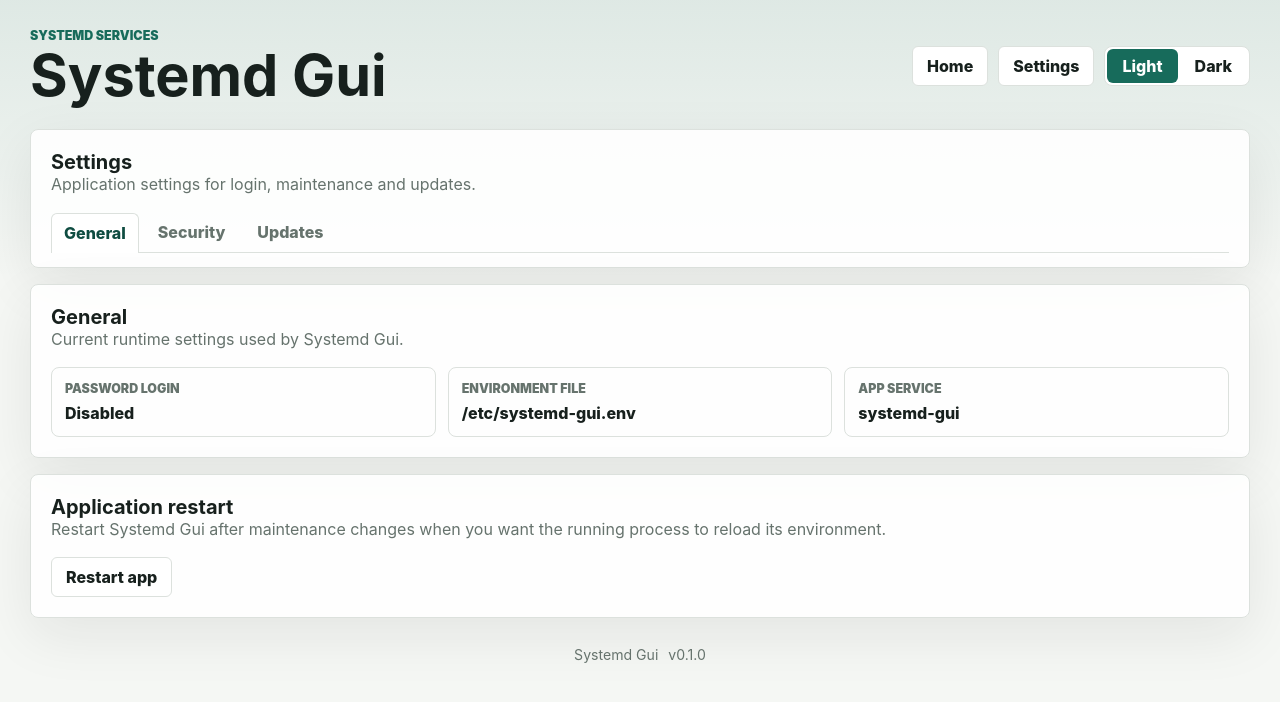
After one commit to Nisbo/systemd-gui, a Flask app: page /settings in a window 1280 px wide. The commit adds this page. Shown: the top 702 px of the page. Run offline with Flask 3, Linux system fonts and the light colour scheme.

Commit message:
Prepare release settings and backups

```diff
--- a/systemd_gui/app.py
+++ b/systemd_gui/app.py
@@ -5,6 +5,7 @@ import secrets
 import shlex
 import shutil
 import subprocess
+from datetime import datetime
 from pathlib import Path
 
 from flask import Flask, flash, redirect, render_template, request, session, url_for
@@ -12,9 +13,11 @@ from flask import Flask, flash, redirect, render_template, request, session, url
 from .systemd import (
     is_protected_service,
     journalctl_available,
+    list_unit_backups,
     list_services,
     read_editable_unit,
     read_favorites,
+    read_unit_backup,
     run_journalctl,
     run_systemctl,
     service_info,
@@ -24,6 +27,7 @@ from .systemd import (
     write_editable_unit,
     write_favorites,
 )
+from .updater import git_update_state, update_from_git
 from .version import APP_NAME, APP_VERSION, REPO_URL
 
 SERVICE_ACTIONS = {"start", "stop", "restart", "reload", "enable", "disable"}
@@ -41,6 +45,7 @@ def create_app() -> Flask:
         ENV_FILE=Path(os.environ.get("SYSTEMD_GUI_ENV_FILE", "/etc/systemd-gui.env")),
         SYSTEMD_GUI_SERVICE=os.environ.get("SYSTEMD_GUI_SERVICE", "systemd-gui"),
     )
+    _sync_settings_from_env(app)
 
     @app.before_request
     def require_login_and_csrf():
@@ -117,6 +122,71 @@ def create_app() -> Flask:
             protected_count=sum(1 for item in services if item["protected"]),
         )
 
+    @app.get("/settings")
+    def settings():
+        active_tab = request.args.get("tab", "general")
+        if active_tab not in {"general", "security", "updates"}:
+            active_tab = "general"
+        return render_template(
+            "settings.html",
+            active_tab=active_tab,
+            env_file=app.config["ENV_FILE"],
+            password_enabled=bool(app.config["ADMIN_PASSWORD"]),
+            systemd_gui_service=app.config["SYSTEMD_GUI_SERVICE"],
+            git_state=git_update_state(_app_root(app)),
+            update_result=session.pop("update_result", None),
+            app_update_pending_restart=session.get("app_update_pending_restart", False),
+        )
+
+    @app.post("/settings/update/git")
+    def apply_git_update():
+        result = update_from_git(_app_root(app))
+        session["update_result"] = {
+            "ok": result.ok,
+            "message": result.message,
+            "details": result.details,
+        }
+        if result.ok:
+            session["app_update_pending_restart"] = True
+        flash(result.message, "success" if result.ok else "error")
+        return redirect(url_for("settings", tab="updates"))
+
+    @app.post("/settings/security/password")
+    def change_password():
+        current_password = request.form.get("current_password", "")
+        new_password = request.form.get("new_password", "")
+        confirm_password = request.form.get("confirm_password", "")
+
+        if app.config["ADMIN_PASSWORD"] and not secrets.compare_digest(current_password, app.config["ADMIN_PASSWORD"]):
+            flash("Current password is incorrect.", "error")
+            return redirect(url_for("settings", tab="security"))
+        if new_password != confirm_password:
+            flash("New passwords do not match.", "error")
+            return redirect(url_for("settings", tab="security"))
+        if len(new_password) < 8:
+            flash("New password must be at least 8 characters.", "error")
+            return redirect(url_for("settings", tab="security"))
+        if any(char.isspace() for char in new_password):
+            flash("New password must not contain whitespace.", "error")
+            return redirect(url_for("settings", tab="security"))
+
+        try:
+            backup_path = _update_env_value(
+                Path(app.config["ENV_FILE"]),
+                "SYSTEMD_GUI_PASSWORD",
+                new_password,
+                Path(app.config["DATA_DIR"]) / "env-backups",
+            )
+        except OSError as exc:
+            flash(f"Password could not be saved: {exc}", "error")
+            return redirect(url_for("settings", tab="security"))
+
+        app.config["ADMIN_PASSWORD"] = new_password
+        session.clear()
+        backup_note = f" Environment backup: {backup_path}." if backup_path else ""
+        flash(f"Password changed.{backup_note} Please sign in again.", "success")
+        return redirect(url_for("login"))
+
     @app.get("/service/<name>")
     def service_detail(name: str):
         if not _valid_or_flash(name):
@@ -125,7 +195,15 @@ def create_app() -> Flask:
         content = unit_content(name)
         logs = run_journalctl(name, 200)
         editable = _editable(name)
-        return render_template("service_detail.html", info=info, content=content, logs=logs, editable=editable)
+        backups = list_unit_backups(name, _backup_dir(app))
+        return render_template(
+            "service_detail.html",
+            info=info,
+            content=content,
+            logs=logs,
+            editable=editable,
+            backups=backups,
+        )
 
     @app.post("/service/<name>/<action>")
     def service_action(name: str, action: str):
@@ -172,7 +250,8 @@ def create_app() -> Flask:
         except (OSError, ValueError) as exc:
             flash(str(exc), "error")
             return redirect(url_for("service_detail", name=name))
-        return render_template("service_edit.html", name=name, path=path, content=content)
+        backups = list_unit_backups(name, _backup_dir(app))
+        return render_template("service_edit.html", name=name, path=path, content=content, backups=backups)
 
     @app.post("/service/<name>/edit")
     def save_service(name: str):
@@ -188,6 +267,17 @@ def create_app() -> Flask:
             return redirect(url_for("service_detail", name=name))
         flash(f"Unit file saved. Backup: {backup_path}. Run daemon-reload before restarting the service.", "success")
         return redirect(url_for("service_detail", name=name))
+
+    @app.get("/service/<name>/backup/<backup_name>")
+    def service_backup(name: str, backup_name: str):
+        if not _valid_or_flash(name):
+            return redirect(url_for("index"))
+        try:
+            path, content = read_unit_backup(name, backup_name, _backup_dir(app))
+        except (OSError, ValueError) as exc:
+            flash(str(exc), "error")
+            return redirect(url_for("service_detail", name=name))
+        return render_template("service_backup.html", name=name, backup_name=backup_name, path=path, content=content)
 
     @app.post("/daemon-reload")
     def daemon_reload():
@@ -214,6 +304,76 @@ def _favorites_path(app: Flask) -> Path:
     return Path(app.config["DATA_DIR"]) / "favorites.json"
 
 
+def _backup_dir(app: Flask) -> Path:
+    return Path(app.config["DATA_DIR"]) / "unit-backups"
+
+
+def _app_root(app: Flask) -> Path:
+    return Path(app.root_path).parent
+
+
+def _sync_settings_from_env(app: Flask) -> None:
+    env_values = _read_env_file(Path(app.config["ENV_FILE"]))
+    if not env_values:
+        return
+    if "SYSTEMD_GUI_PASSWORD" in env_values:
+        app.config["ADMIN_PASSWORD"] = env_values["SYSTEMD_GUI_PASSWORD"]
+    if "SYSTEMD_GUI_ALLOW_PROTECTED" in env_values:
+        app.config["ALLOW_PROTECTED"] = env_values["SYSTEMD_GUI_ALLOW_PROTECTED"] == "1"
+    if env_values.get("SYSTEMD_GUI_SERVICE"):
+        app.config["SYSTEMD_GUI_SERVICE"] = env_values["SYSTEMD_GUI_SERVICE"]
+
+
+def _read_env_file(path: Path) -> dict[str, str]:
+    if not path.exists():
+        return {}
+    try:
+        lines = path.read_text(encoding="utf-8").splitlines()
+    except OSError:
+        return {}
+
+    values: dict[str, str] = {}
+    for line in lines:
+        stripped = line.strip()
+        if not stripped or stripped.startswith("#") or "=" not in stripped:
+            continue
+        key, value = stripped.split("=", 1)
+        values[key.strip()] = value.strip().strip('"').strip("'")
+    return values
+
+
+def _update_env_value(path: Path, key: str, value: str, backup_dir: Path | None = None) -> Path | None:
+    lines = path.read_text(encoding="utf-8").splitlines() if path.exists() else []
+    backup_path = _backup_file(path, backup_dir) if backup_dir else None
+    replacement = f"{key}={value}"
+    updated = False
+    output: list[str] = []
+
+    for line in lines:
+        if line.startswith(f"{key}="):
+            output.append(replacement)
+            updated = True
+        else:
+            output.append(line)
+
+    if not updated:
+        output.append(replacement)
+
+    path.parent.mkdir(parents=True, exist_ok=True)
+    path.write_text("\n".join(output) + "\n", encoding="utf-8")
+    return backup_path
+
+
+def _backup_file(path: Path, backup_dir: Path | None) -> Path | None:
+    if not backup_dir or not path.exists():
+        return None
+    backup_dir.mkdir(parents=True, exist_ok=True)
+    stamp = datetime.now().strftime("%Y%m%d-%H%M%S")
+    backup_path = backup_dir / f"{path.name}.{stamp}.bak"
+    backup_path.write_text(path.read_text(encoding="utf-8"), encoding="utf-8")
+    return backup_path
+
+
 def _valid_or_flash(name: str) -> bool:
     if valid_service_name(name):
         return True
--- a/systemd_gui/static/styles.css
+++ b/systemd_gui/static/styles.css
@@ -26,29 +26,42 @@ h1,h2,h3,p { margin:0; } h1 { font-size:clamp(2rem, 5vw, 3.6rem); line-height:1;
 .panel,.operation-card { background:color-mix(in srgb, var(--panel) 90%, transparent); border:1px solid var(--line); border-radius:8px; box-shadow:var(--shadow); }
 .panel { margin-top:16px; padding:20px; }
 .panel.narrow { max-width:680px; margin-inline:auto; }
+.settings-tabs-panel { padding-bottom:14px; }
+.settings-tabs { display:flex; gap:6px; flex-wrap:wrap; border-bottom:1px solid var(--line); }
+.settings-tab { display:inline-flex; align-items:center; min-height:40px; padding:0 12px; border:1px solid transparent; border-bottom:0; border-radius:6px 6px 0 0; color:var(--muted); font-weight:850; }
+.settings-tab.active { background:var(--panel); border-color:var(--line); color:var(--accent-strong); transform:translateY(1px); }
 .operations-grid { display:grid; grid-template-columns:repeat(4, minmax(0, 1fr)); gap:14px; margin-bottom:16px; }
 .operation-card { display:grid; gap:8px; padding:16px; min-height:98px; }
 .operation-card span { color:var(--muted); font-size:.78rem; font-weight:900; text-transform:uppercase; }
 .operation-card strong { font-size:1.4rem; }
 button,.primary-button,.ghost-button,.danger-button { display:inline-flex; align-items:center; justify-content:center; min-height:40px; border:1px solid transparent; border-radius:6px; font:inherit; font-weight:850; cursor:pointer; padding:0 14px; }
+button:disabled { opacity:.48; cursor:not-allowed; }
 .primary-button { background:var(--accent); color:#fff; } .ghost-button { background:var(--panel); border-color:var(--line); color:var(--ink); } .danger-button { background:var(--panel); border-color:rgba(180,35,24,.24); color:var(--danger); }
 .theme-switch { display:inline-flex; gap:2px; border:1px solid var(--line); border-radius:8px; padding:2px; background:var(--panel); }
 .theme-option { min-height:34px; border-color:transparent; } .theme-option.active { background:var(--accent); color:#fff; }
 .flash-stack { display:grid; gap:8px; margin-bottom:16px; } .flash { border-radius:8px; padding:12px 14px; font-weight:750; } .flash.success { background:rgba(23,107,91,.12); color:var(--accent-strong); } .flash.error { background:rgba(180,35,24,.10); color:var(--danger); } .flash.warning { background:color-mix(in srgb, var(--amber) 18%, transparent); }
 .form-grid { display:grid; grid-template-columns:repeat(2, minmax(0, 1fr)); gap:14px; } .form-grid.single { grid-template-columns:1fr; }
 label { display:grid; gap:7px; color:var(--muted); font-size:.9rem; font-weight:800; }
+.field-help { color:var(--muted); font-size:.84rem; font-weight:650; line-height:1.35; }
 input,textarea { width:100%; border:1px solid var(--line); border-radius:6px; background:var(--panel); color:var(--ink); font:inherit; padding:10px 12px; } input { height:44px; } textarea { font-family:ui-monospace, SFMono-Regular, Menlo, Consolas, monospace; line-height:1.45; }
 .search-row { margin-bottom:16px; } .search-row input { flex:1; }
 .table-wrap { overflow-x:auto; border:1px solid var(--line); border-radius:8px; } table { width:100%; min-width:1000px; border-collapse:collapse; } th,td { padding:13px 14px; border-bottom:1px solid var(--line); text-align:left; vertical-align:middle; } th { color:var(--muted); font-size:.78rem; text-transform:uppercase; } tr:last-child td { border-bottom:0; }
+.compact-table table { min-width:620px; }
 .table-link { color:var(--accent-strong); font-weight:850; text-decoration:underline; text-underline-offset:3px; }
 .status-pill,.tag { display:inline-flex; border-radius:999px; font-size:.78rem; font-weight:900; padding:5px 8px; background:color-mix(in srgb, var(--accent) 13%, transparent); color:var(--accent-strong); margin-right:6px; }
 .status-pill.failed,.tag.danger { background:rgba(127,29,29,.12); color:var(--danger); } .status-pill.inactive { background:color-mix(in srgb, var(--amber) 16%, transparent); color:#8a5a00; }
 .failed-row { color:var(--muted); } .star-button { min-height:32px; padding:0 8px; background:transparent; color:var(--accent); }
-.detail-grid { display:grid; grid-template-columns:repeat(4, minmax(0, 1fr)); gap:12px; margin:0; } .detail-grid.two { grid-template-columns:repeat(2, minmax(0, 1fr)); } .detail-grid div { border:1px solid var(--line); border-radius:8px; padding:13px; } dt { color:var(--muted); font-size:.78rem; font-weight:900; text-transform:uppercase; } dd { margin:7px 0 0; overflow-wrap:anywhere; font-weight:850; }
+.detail-grid { display:grid; grid-template-columns:repeat(4, minmax(0, 1fr)); gap:12px; margin:0; } .detail-grid.two { grid-template-columns:repeat(2, minmax(0, 1fr)); } .detail-grid.three { grid-template-columns:repeat(3, minmax(0, 1fr)); } .detail-grid div { border:1px solid var(--line); border-radius:8px; padding:13px; } dt { color:var(--muted); font-size:.78rem; font-weight:900; text-transform:uppercase; } dd { margin:7px 0 0; overflow-wrap:anywhere; font-weight:850; }
 .action-bar { flex-wrap:wrap; margin-top:18px; }
 .config-preview { max-height:70vh; overflow:auto; border:1px solid var(--line); border-radius:8px; background:color-mix(in srgb, var(--panel) 72%, #000 4%); margin:0; padding:16px; white-space:pre-wrap; }
 .log-preview { font-size:.9rem; }
+.empty-note { color:var(--muted); font-weight:750; }
+.update-card,.update-result { display:grid; gap:9px; border:1px solid var(--line); border-radius:8px; padding:14px; margin-top:14px; }
+.update-card span,.update-result span { color:var(--muted); }
+.update-result.ok { border-color:color-mix(in srgb, var(--accent) 42%, var(--line)); }
+.update-result.error { border-color:color-mix(in srgb, var(--danger) 42%, var(--line)); }
+.update-output { max-height:280px; font-size:.88rem; }
 .diagnostic { display:grid; gap:4px; border:2px solid color-mix(in srgb, var(--amber) 78%, var(--line)); border-left-width:7px; border-radius:8px; padding:12px 14px; margin-bottom:16px; } .diagnostic.error { border-color:color-mix(in srgb, var(--danger) 72%, var(--line)); } .diagnostic span { color:var(--muted); }
 .confirm-modal { position:fixed; inset:0; display:grid; place-items:center; background:rgba(0,0,0,.38); z-index:20; } .confirm-modal[hidden] { display:none; } .confirm-dialog { width:min(460px, calc(100% - 32px)); background:var(--panel); border:1px solid var(--line); border-radius:8px; box-shadow:var(--shadow); padding:18px; } .confirm-dialog p { color:var(--muted); margin-top:8px; } .confirm-actions { display:flex; justify-content:flex-end; gap:10px; margin-top:18px; }
 .app-footer { display:flex; justify-content:center; gap:10px; color:var(--muted); font-size:.88rem; margin-top:28px; }
-@media (max-width: 760px) { .topbar,.panel-head,.search-row { align-items:stretch; flex-direction:column; } .operations-grid,.detail-grid,.detail-grid.two,.form-grid { grid-template-columns:1fr; } .top-actions,.action-bar { justify-content:flex-start; } }
+@media (max-width: 760px) { .topbar,.panel-head,.search-row { align-items:stretch; flex-direction:column; } .operations-grid,.detail-grid,.detail-grid.two,.detail-grid.three,.form-grid { grid-template-columns:1fr; } .top-actions,.action-bar { justify-content:flex-start; } }
--- a/systemd_gui/templates/base.html
+++ b/systemd_gui/templates/base.html
@@ -15,6 +15,7 @@
         </div>
         <div class="top-actions">
           <a class="ghost-button" href="{{ url_for('index') }}">Home</a>
+          <a class="ghost-button" href="{{ url_for('settings') }}">Settings</a>
           <div class="theme-switch" aria-label="Theme">
             <button class="ghost-button theme-option" type="button" data-theme-choice="light" aria-label="Use light theme">Light</button>
             <button class="ghost-button theme-option" type="button" data-theme-choice="dark" aria-label="Use dark theme">Dark</button>
--- a/systemd_gui/templates/index.html
+++ b/systemd_gui/templates/index.html
@@ -3,7 +3,6 @@
   {% if not systemctl_available %}
     <section class="diagnostic error"><strong>systemctl unavailable</strong><span>This environment cannot query systemd services.</span></section>
   {% endif %}
-
   <section class="operations-grid">
     <div class="operation-card"><span>Services</span><strong>{{ total }}</strong></div>
     <div class="operation-card"><span>Active</span><strong>{{ active_count }}</strong></div>
--- /dev/null
+++ b/systemd_gui/templates/settings.html
@@ -0,0 +1,137 @@
+{% extends "base.html" %}
+{% block content %}
+  {% set settings_tabs = [
+    ("general", "General"),
+    ("security", "Security"),
+    ("updates", "Updates"),
+  ] %}
+
+  <section class="panel settings-tabs-panel">
+    <div class="panel-head">
+      <div>
+        <h2>Settings</h2>
+        <p>Application settings for login, maintenance and updates.</p>
+      </div>
+    </div>
+    <nav class="settings-tabs" aria-label="Settings sections">
+      {% for tab_key, tab_label in settings_tabs %}
+        <a class="settings-tab {% if active_tab == tab_key %}active{% endif %}" href="{{ url_for('settings', tab=tab_key) }}" {% if active_tab == tab_key %}aria-current="page"{% endif %}>
+          {{ tab_label }}
+        </a>
+      {% endfor %}
+    </nav>
+  </section>
+
+  {% if active_tab == "general" %}
+    <section class="panel">
+      <div class="panel-head">
+        <div>
+          <h2>General</h2>
+          <p>Current runtime settings used by Systemd Gui.</p>
+        </div>
+      </div>
+      <dl class="detail-grid three">
+        <div><dt>Password login</dt><dd>{{ 'Enabled' if password_enabled else 'Disabled' }}</dd></div>
+        <div><dt>Environment file</dt><dd>{{ env_file }}</dd></div>
+        <div><dt>App service</dt><dd>{{ systemd_gui_service }}</dd></div>
+      </dl>
+    </section>
+
+    <section class="panel">
+      <div class="panel-head">
+        <div>
+          <h2>Application restart</h2>
+          <p>Restart Systemd Gui after maintenance changes when you want the running process to reload its environment.</p>
+        </div>
+      </div>
+      <form method="post" action="{{ url_for('restart_app') }}" data-confirm="Restart Systemd Gui now? Reload the browser page after a few seconds.">
+        <input type="hidden" name="csrf_token" value="{{ csrf_token }}">
+        <button class="ghost-button" type="submit">Restart app</button>
+      </form>
+    </section>
+  {% elif active_tab == "security" %}
+    <section class="panel">
+      <div class="panel-head">
+        <div>
+          <h2>Security</h2>
+          <p>Change the login password stored in the systemd environment file.</p>
+        </div>
+      </div>
+      <dl class="detail-grid two">
+        <div><dt>Password login</dt><dd>{{ 'Enabled' if password_enabled else 'Disabled' }}</dd></div>
+        <div><dt>Environment file</dt><dd>{{ env_file }}</dd></div>
+      </dl>
+      <form class="form-grid single" method="post" action="{{ url_for('change_password') }}">
+        <input type="hidden" name="csrf_token" value="{{ csrf_token }}">
+        {% if password_enabled %}
+          <label>
+            Current password
+            <input name="current_password" type="password" autocomplete="current-password" required>
+            <span class="field-help">Required before changing the active login password.</span>
+          </label>
+        {% else %}
+          <div class="diagnostic warning">
+            <strong>Password login is currently disabled</strong>
+            <span>Set a password here to enable login protection for this running app and future restarts.</span>
+          </div>
+        {% endif %}
+        <label>
+          New password
+          <input name="new_password" type="password" autocomplete="new-password" minlength="8" required>
+          <span class="field-help">Use at least 8 characters. Whitespace is not allowed because the value is stored in an environment file.</span>
+        </label>
+        <label>
+          Confirm new password
+          <input name="confirm_password" type="password" autocomplete="new-password" minlength="8" required>
+        </label>
+        <div class="form-actions">
+          <button class="primary-button" type="submit">Change password</button>
+        </div>
+      </form>
+    </section>
+  {% elif active_tab == "updates" %}
+    <section class="panel">
+      <div class="panel-head">
+        <div>
+          <h2>Updates</h2>
+          <p>Use git updates only when this installation was cloned from the official repository.</p>
+        </div>
+      </div>
+
+      <dl class="detail-grid three">
+        <div><dt>Branch</dt><dd>{{ git_state.branch or '-' }}</dd></div>
+        <div><dt>Commit</dt><dd>{{ git_state.commit or '-' }}</dd></div>
+        <div><dt>Local changes</dt><dd>{{ 'Yes' if git_state.dirty else 'No' }}</dd></div>
+      </dl>
+
+      <div class="update-card">
+        <strong>Git checkout</strong>
+        <span>{{ git_state.message }}</span>
+        <span>Remote: <code>{{ git_state.remote or 'Not configured' }}</code></span>
+        {% if git_state.dirty %}
+          <span>Updates are blocked until local changes are committed, stashed or removed.</span>
+        {% endif %}
+        <form method="post" action="{{ url_for('apply_git_update') }}" data-confirm="Run git pull --ff-only for Systemd Gui?">
+          <input type="hidden" name="csrf_token" value="{{ csrf_token }}">
+          <button class="primary-button" type="submit" {% if not git_state.available or git_state.dirty or not git_state.remote %}disabled{% endif %}>Update from git</button>
+        </form>
+      </div>
+
+      {% if update_result %}
+        <div class="update-result {{ 'ok' if update_result.ok else 'error' }}">
+          <strong>{{ update_result.message }}</strong>
+          {% if update_result.details %}
+            <pre class="config-preview update-output"><code>{{ update_result.details | join("\n\n") }}</code></pre>
+          {% endif %}
+        </div>
+      {% endif %}
+
+      {% if app_update_pending_restart %}
+        <div class="diagnostic warning">
+          <strong>Restart required</strong>
+          <span>An app update changed files on disk. Restart Systemd Gui so the running process loads them.</span>
+        </div>
+      {% endif %}
+    </section>
+  {% endif %}
+{% endblock %}
```
Also changed, not shown: systemd_gui/systemd.py (+37 -0 lines), systemd_gui/templates/service_backup.html (added, +25 -0 lines), systemd_gui/templates/service_detail.html (+29 -0 lines), systemd_gui/templates/service_edit.html (+23 -0 lines), systemd_gui/updater.py (added, +93 -0 lines), README.md.
